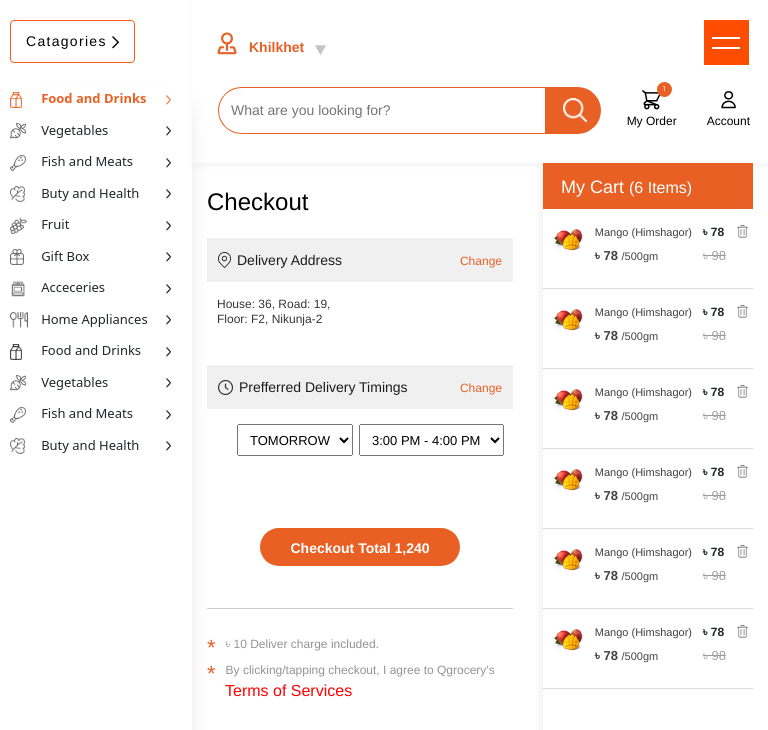
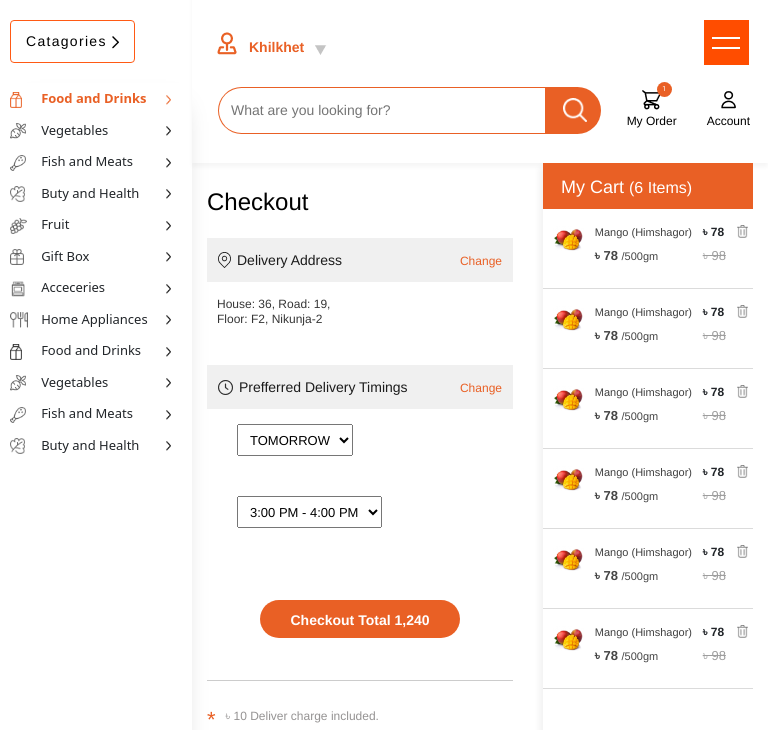
Before and after one commit to ashik77771/projectcheckout, a plain HTML site: page index.html in a window 768 px wide. Shown: the part 65-795 px from the top of the page. Drawn offline with Linux system fonts and the light colour scheme.

Commit message:
Update style.css

```diff
--- a/style.css
+++ b/style.css
@@ -671,8 +671,12 @@ select {
 		color: hsla(0, 0%, 0%, 1);
 		margin-top: 4px;
 	}
+	.right-dropdown{
+		margin-top: 40px;
+	}
 	.prefferred-dropdown-wrapper {
 		display: flex;
+		flex-direction: column;
 		padding: 15px auto 60px 40px;
 	}
 	select {
```
